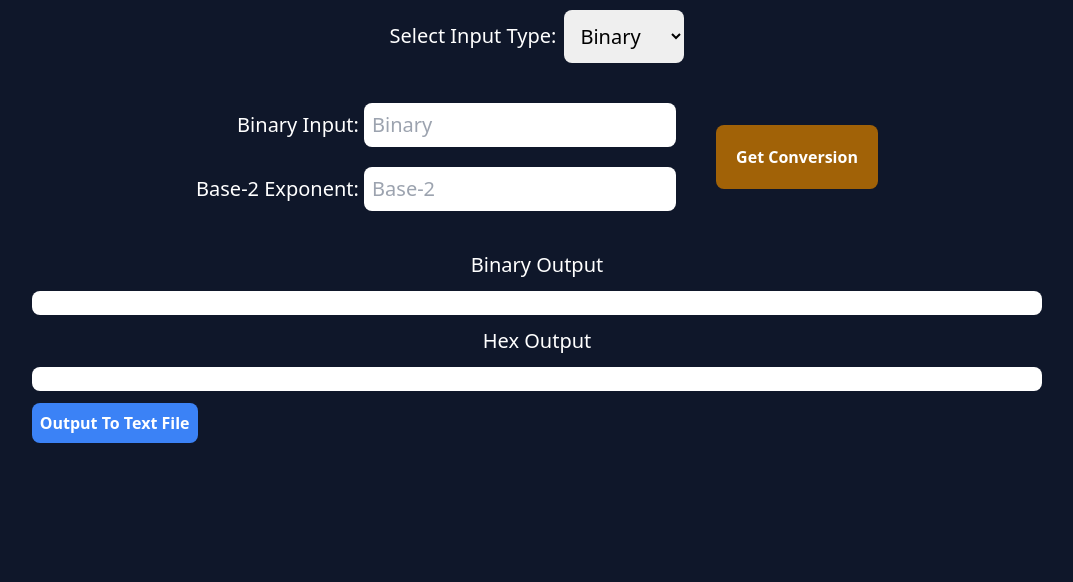
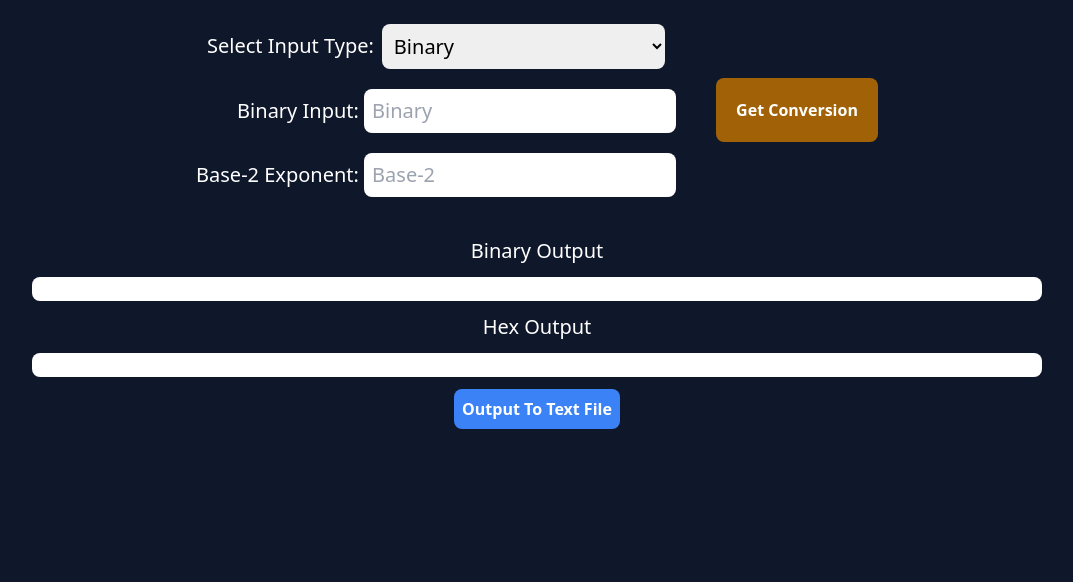
Before and after one commit to MrRyushi/CSARCH2-Simulation-Project, a website built with Vite: page converter/index.html in a window 1280 px wide. Shown: the part 218-800 px from the top of the page, without its empty margins (103-1176 px from the left). Built offline with nearby package versions, Linux system fonts and the light colour scheme.

Commit message:
deployment test

```diff
--- a/converter/index.html
+++ b/converter/index.html
@@ -18,17 +18,18 @@
         </div>
 
 
+
+        <div class="flex items-center justify-center gap-10">
+
+            <div class="text-end text-xl space-y-5">
                  <!-- Input Type-->
-        <div class="flex flex-wrap items-center justify-center gap-2 ">
+                <div class="flex flex-wrap items-center justify-center gap-2 me-16 w-full">
                     <label for="formSelector" class="text-white text-xl">Select Input Type: </label>
-            <select id="formSelector" class="p-3 rounded-lg text-xl">
+                    <select id="formSelector" class="p-2 rounded-lg text-xl w-inputWidth">
                         <option value="binary" class="text-xl" selected>Binary</option>
                         <option value="decimal" class="text-xl">Decimal</option>
                     </select>
                 </div>
-        <div class="flex items-center justify-center gap-10">
-
-            <div class="text-end text-xl">
                 <!--Input-->
                 <div id="binaryForm" class="space-y-5">
                     <div>
@@ -59,7 +60,6 @@
 
                 <!--Input-->
                 <div id="decimalForm" class="space-y-5 hidden">
-                    <div class=""></div>
                     <label for="decimal" class="text-white">Decimal Input:</label>
                     <input
                         required
@@ -111,7 +111,7 @@
                 <h3 id="hexOutput" class="text-xl text-center mx-auto"></h3>
             </div>
 
-            <button id="outputToFileButton" type="button" class="mt-4 p-2 bg-blue-500 text-white font-bold rounded-lg hover:bg-blue-700 transition duration-300 ease-in-out">
+            <button id="outputToFileButton" type="button" class="mt-4 p-2 bg-blue-500 text-white font-bold rounded-lg hover:bg-blue-700 transition duration-300 ease-in-out mx-auto block">
                 Output To Text File
             </button>
 
--- a/converter/tailwind.config.js
+++ b/converter/tailwind.config.js
@@ -1,15 +1,15 @@
 /** @type {import('tailwindcss').Config} */
 export default {
   content: [
-    "./dist/index.html",
-    "./index.html"
+    "./*.{html,js}",
+    "./**/*.{html,js}"
   ],
   theme: {
     extend: {
+        width: {
+            "inputWidth": '59%'
+        }
     },
   },
-  plugins: [],
-  purge: [
-    "./index.html",
-  ],
+  plugins: []
 }
```
Lines whose indentation alone changed are shown as unchanged.
